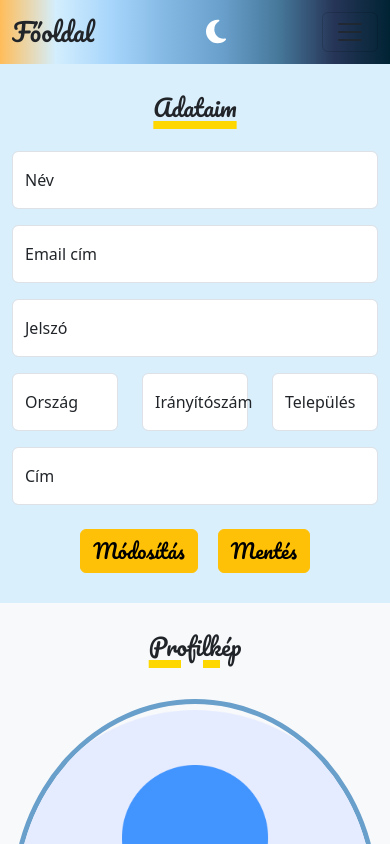
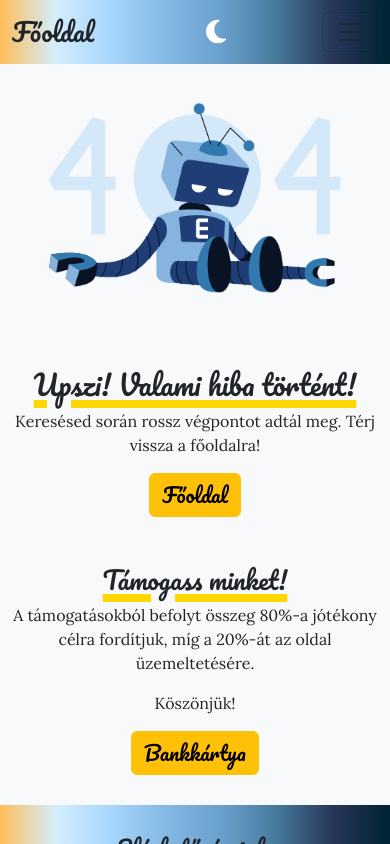
Before and after one commit to mcitomi/minerva, a React (Create React App) app in the folder frontend/: page /myprofile in a window 390 px wide. Shown: the top 844 px of the page. Built offline with nearby package versions, Linux system fonts and the light colour scheme.

Commit message:
modified endpoint and email system designs

```diff
--- a/frontend/src/App.jsx
+++ b/frontend/src/App.jsx
@@ -61,7 +61,7 @@ export default () => {
                 <Route path="/about" element={<About></About>}></Route>
                 <Route path="/login" element={<Login></Login>}></Route>
                 <Route path="/registration" element={<Registration></Registration>}></Route>
-                <Route path="/myprofile" element={<MyProfile></MyProfile>}></Route>
+                <Route path="/my-profile" element={<MyProfile></MyProfile>}></Route>
                 <Route path="/minerva" element={<MInerva></MInerva>}></Route>
                 <Route path="/petofi-sandor" element={<Petofi></Petofi>}></Route>
                 <Route path="/kolcsey-ferenc" element={<Kolcsey></Kolcsey>}></Route>
--- /dev/null
+++ b/frontend/src/email/confirmation.html
@@ -0,0 +1,84 @@
+<!DOCTYPE html>
+<html lang="hu">
+<head>
+    <meta charset="UTF-8">
+    <meta name="viewport" content="width=device-width, initial-scale=1.0">
+    <title>Regisztráció megerősítése</title>
+    <style>
+        @import url('https://fonts.googleapis.com/css2?family=Pacifico&display=swap');
+        @import url('https://fonts.googleapis.com/css2?family=Lora:wght@400;700&display=swap');
+
+        body {
+            font-family: 'Lora', serif;
+            margin: 0;
+            padding: 20px;
+            text-align: center;
+            background: linear-gradient(to right, #ffbd59, #d3eefd, #a7d5fb, #83b8e3, #699fcb, #46789a, #263557, #002333);
+        }
+
+        .container {
+            max-width: 600px;
+            margin: auto;
+            background: white;
+            padding: 20px;
+            border-radius: 8px;
+            box-shadow: 0 2px 10px rgba(0, 0, 0, 0.1);
+        }
+
+        h1 {
+            font-family: 'Pacifico', cursive;
+            text-decoration: underline gold 8px;
+        }
+
+        h3 {
+            margin-top: 50px;
+        }
+
+        .button {
+            font-family: 'Pacifico', cursive;
+            display: inline-block;
+            padding: 5px 15px;
+            margin: 10px 0 30px 0;
+            background-color: #ffc107;
+            color: black;
+            text-decoration: none;
+            border-radius: 5px;
+            font-size: 20px;
+        }
+
+        .us {
+            margin-top: 20px;
+            font-style: italic;
+            text-align: end;
+        }
+
+        .footer {
+            margin-top: 50px;
+            color: grey;
+        }
+
+        @media (max-width: 600px) {
+            .container {
+                padding: 10px;
+            }
+
+            .button {
+                font-size: 18px;
+            }
+        }
+    </style>
+</head>
+<body>
+    <div class="container">
+        <h1>Regisztráció megerősítése</h1>
+        <h3>Kedves {name}!</h3>
+        <p>Köszönjük a regisztrációját! A regisztráció megerősítéséhez kérjük, kattintson az alábbi gombra:</p>
+        <a href="../pages/VerifyMail.jsx" class="button">Megerősítés</a>
+        <p>A rendszer ezután elnavigálja önt a megfelelő platformra, ahol véglegesítheti regisztrációját.</p>
+        <p class="us">Üdvözlettel,<br>A Minerva csapata</p>
+        <div class="footer">
+            <p>Ez az e-mail egy automatikus üzenet, ezért kérjük, ne válaszoljon rá! Kérdéseivel keressen minket a weboldalon feltüntetett e-mail címen!</p>
+        </div>
+    </div>
+</body>
+</html>
--- /dev/null
+++ b/frontend/src/email/forgotpassword.html
@@ -0,0 +1,84 @@
+<!DOCTYPE html>
+<html lang="hu">
+<head>
+    <meta charset="UTF-8">
+    <meta name="viewport" content="width=device-width, initial-scale=1.0">
+    <title>Elfelejtett jelszó</title>
+    <style>
+        @import url('https://fonts.googleapis.com/css2?family=Pacifico&display=swap');
+        @import url('https://fonts.googleapis.com/css2?family=Lora:wght@400;700&display=swap');
+
+        body {
+            font-family: 'Lora', serif;
+            margin: 0;
+            padding: 20px;
+            text-align: center;
+            background: linear-gradient(to right, #ffbd59, #d3eefd, #a7d5fb, #83b8e3, #699fcb, #46789a, #263557, #002333);
+        }
+
+        .container {
+            max-width: 600px;
+            margin: auto;
+            background: white;
+            padding: 20px;
+            border-radius: 8px;
+            box-shadow: 0 2px 10px rgba(0, 0, 0, 0.1);
+        }
+
+        h1 {
+            font-family: 'Pacifico', cursive;
+            text-decoration: underline gold 8px;
+        }
+
+        h3 {
+            margin-top: 50px;
+        }
+
+        .button {
+            font-family: 'Pacifico', cursive;
+            display: inline-block;
+            padding: 5px 15px;
+            margin: 10px 0 30px 0;
+            background-color: #ffc107;
+            color: black;
+            text-decoration: none;
+            border-radius: 5px;
+            font-size: 20px;
+        }
+
+        .us {
+            margin-top: 20px;
+            font-style: italic;
+            text-align: end;
+        }
+
+        .footer {
+            margin-top: 50px;
+            color: grey;
+        }
+
+        @media (max-width: 600px) {
+            .container {
+                padding: 10px;
+            }
+
+            .button {
+                font-size: 18px;
+            }
+        }
+    </style>
+</head>
+<body>
+    <div class="container">
+        <h1>Elfelejtett jelszó</h1>
+        <h3>Kedves {name}!</h3>
+        <p>Az új jelszó generálásáért kérjük, kattintson az alábbi gombra:</p>
+        <a href="" class="button">Új jelszó</a>
+        <p>Kérjük, hogy a bejelentkezés után ne felejtse el megváltoztatni a jelszavát!</p>
+        <p class="us">Üdvözlettel,<br>A Minerva csapata</p>
+        <div class="footer">
+            <p>Ez az e-mail egy automatikus üzenet, ezért kérjük, ne válaszoljon rá! Kérdéseivel keressen minket a weboldalon feltüntetett e-mail címen!</p>
+        </div>
+    </div>
+</body>
+</html>
--- /dev/null
+++ b/frontend/src/email/successful.html
@@ -0,0 +1,82 @@
+<!DOCTYPE html>
+<html lang="hu">
+<head>
+    <meta charset="UTF-8">
+    <meta name="viewport" content="width=device-width, initial-scale=1.0">
+    <title>Sikeres regisztráció!</title>
+    <style>
+        @import url('https://fonts.googleapis.com/css2?family=Pacifico&display=swap');
+        @import url('https://fonts.googleapis.com/css2?family=Lora:wght@400;700&display=swap');
+
+        body {
+            font-family: 'Lora', serif;
+            margin: 0;
+            padding: 20px;
+            text-align: center;
+            background: linear-gradient(to right, #ffbd59, #d3eefd, #a7d5fb, #83b8e3, #699fcb, #46789a, #263557, #002333);
+        }
+
+        .container {
+            max-width: 600px;
+            margin: auto;
+            background: white;
+            padding: 20px;
+            border-radius: 8px;
+            box-shadow: 0 2px 10px rgba(0, 0, 0, 0.1);
+        }
+
+        h1 {
+            font-family: 'Pacifico', cursive;
+            text-decoration: underline gold 8px;
+        }
+
+        h3 {
+            margin-top: 50px;
+        }
+
+        .button {
+            font-family: 'Pacifico', cursive;
+            display: inline-block;
+            padding: 5px 15px;
+            margin: 10px 0 30px 0;
+            background-color: #ffc107;
+            color: black;
+            text-decoration: none;
+            border-radius: 5px;
+            font-size: 20px;
+        }
+
+        .us {
+            margin-top: 20px;
+            font-style: italic;
+            text-align: end;
+        }
+
+        .footer {
+            margin-top: 50px;
+            color: grey;
+        }
+
+        @media (max-width: 600px) {
+            .container {
+                padding: 10px;
+            }
+
+            .button {
+                font-size: 18px;
+            }
+        }
+    </style>
+</head>
+<body>
+    <div class="container">
+        <h1>Sikeres regisztráció!</h1>
+        <h3>Kedves {name}!</h3>
+        <p>Örömmel értesítjük, hogy regisztrációját sikeresen véglegesítette! Jó szórakozást és eredményes tanulást kívánunk!</p>
+        <p class="us">Üdvözlettel,<br>A Minerva csapata</p>
+        <div class="footer">
+            <p>Ez az e-mail egy automatikus üzenet, ezért kérjük, ne válaszoljon rá! Kérdéseivel keressen minket a weboldalon feltüntetett e-mail címen!</p>
+        </div>
+    </div>
+</body>
+</html>
```
